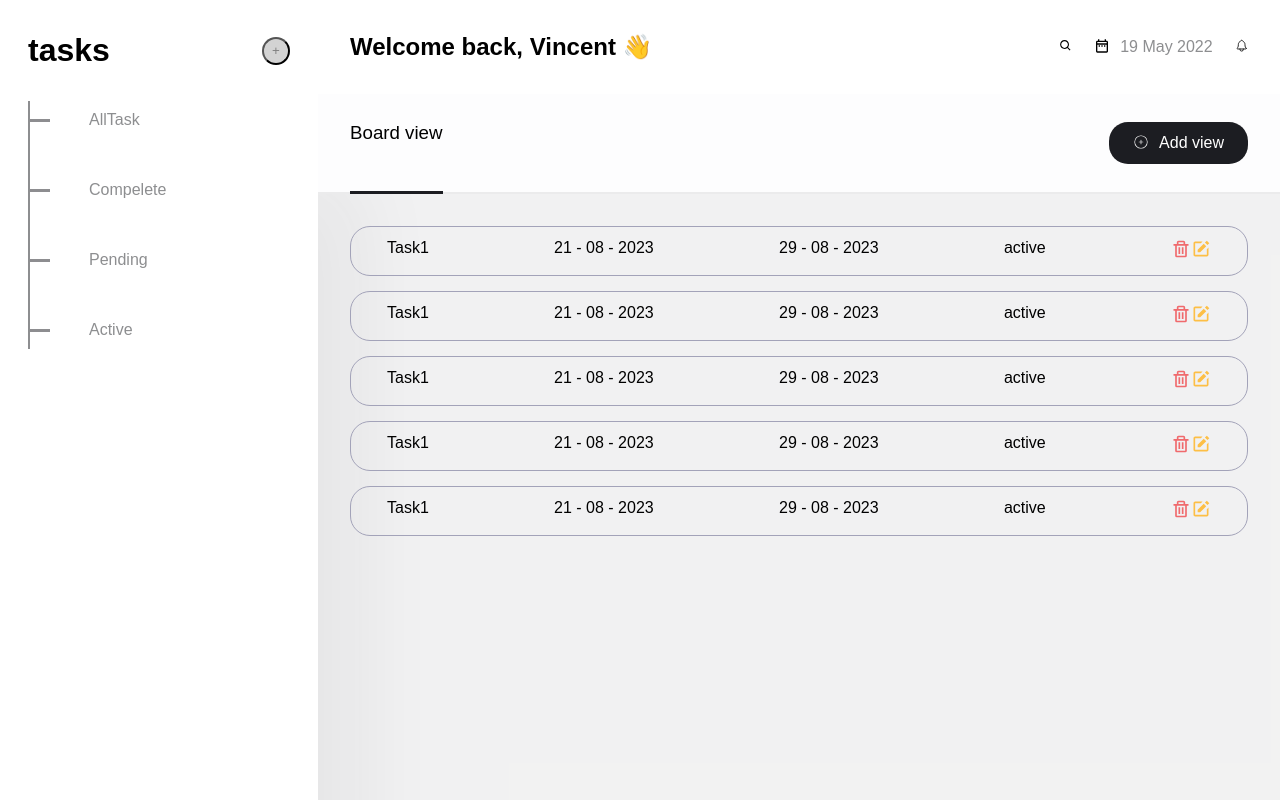
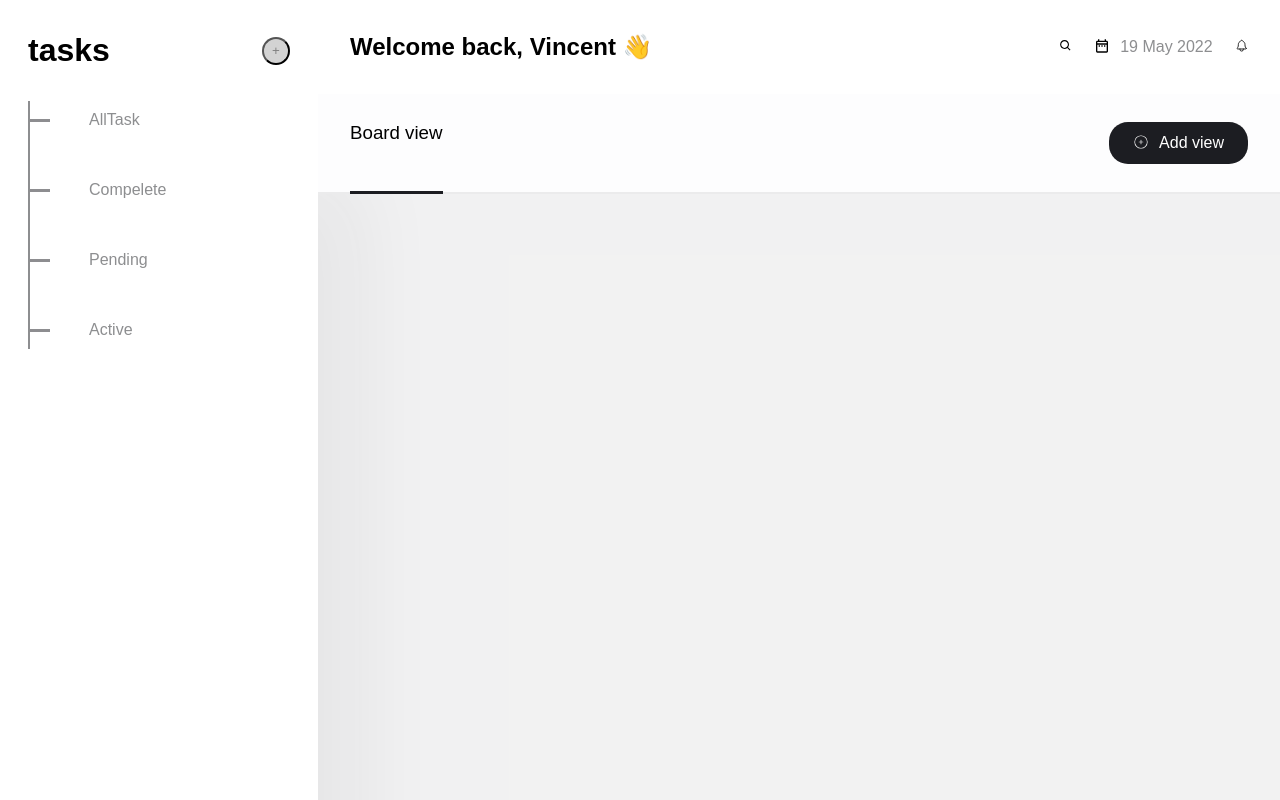
Before and after one commit to babaeiFateme/vanilla-react-todo, a React (Create React App) app in the folder my-app/: page / in a window 1280 px wide. Built offline with nearby package versions, Linux system fonts and the light colour scheme.

Commit message:
feat: add zustant

```diff
--- a/my-app/package.json
+++ b/my-app/package.json
@@ -13,7 +13,8 @@
     "react-icons": "^5.0.1",
     "react-router-dom": "^6.21.3",
     "react-scripts": "5.0.1",
-    "web-vitals": "^2.1.4"
+    "web-vitals": "^2.1.4",
+    "zustand": "^4.5.0"
   },
   "scripts": {
     "start": "react-scripts start",
--- a/my-app/src/components/Partials/Header/Header.jsx
+++ b/my-app/src/components/Partials/Header/Header.jsx
@@ -5,19 +5,20 @@ import { CiCirclePlus } from "react-icons/ci";
 import { BiAlignRight } from "react-icons/bi";
 
 import Modal from "../../Modal/Modal";
-import {  useRef, useState } from "react";
+import { useRef, useState } from "react";
+import useTodosStore from "../../../core/storage/useTodosStore";
 
 const Header = ({ isShow, sidebarHandler }) => {
     const [isModalOpen, setIsModalOpen] = useState(false);
-
+    const { todos, addTodo } = useTodosStore();
     const [formData, setFormData] = useState({
         title: "",
         startTime: "",
         endTime: "",
     });
-    const todosRef = useRef([]);
+    // const todosRef = useRef([]);
 
-    const [todos, setTodos] = useState([]);
+    // const [todos, setTodos] = useState([]);
 
     const modalHandler = () => {
         setIsModalOpen(!isModalOpen);
@@ -33,8 +34,7 @@ const Header = ({ isShow, sidebarHandler }) => {
         };
 
         // Update todosRef with the new task
-        todosRef.current = [...todosRef.current, newTodo];
-        setTodos(todosRef.current);
+        addTodo(newTodo);
 
         // Clear form fields
         setFormData({
--- a/my-app/src/components/TodoList/TodoList.jsx
+++ b/my-app/src/components/TodoList/TodoList.jsx
@@ -1,12 +1,29 @@
 import { BiTrash } from "react-icons/bi";
 import { BiSolidEdit } from "react-icons/bi";
+import useTodosStore from "../../core/storage/useTodosStore";
 
 const TodoList = () => {
+    const { todos } = useTodosStore();
     return (
         <div>
             <ul className="todos">
-
-                <li className="item">
+                {todos.map((item) => (
+                    <li className="item" key={item.id}>
+                        <div className="title">{item.title}</div>
+                        <div className="title">{item.endTime}</div>
+                        <div className="title">{item.endTime}</div>
+                        <div>active</div>
+                        <div>
+                            <button className="btn">
+                                <BiTrash className="fs-20 text-red" />
+                            </button>
+                            <button className="btn">
+                                <BiSolidEdit className="fs-20 text-orange" />
+                            </button>
+                        </div>
+                    </li>
+                ))}
+                {/* <li className="item">
                     <div className="title">Task1</div>
                     <div className="title">21 - 08 - 2023</div>
                     <div className="title">29 - 08 - 2023</div>
@@ -75,8 +92,7 @@ const TodoList = () => {
                             <BiSolidEdit className="fs-20 text-orange" />
                         </button>
                     </div>
-                </li>
-
+                </li> */}
             </ul>
         </div>
     );
--- /dev/null
+++ b/my-app/src/core/storage/useTodosStore.jsx
@@ -0,0 +1,9 @@
+import create from "zustand";
+
+export const useTodosStore = create((set) => ({
+    todos: [],
+    addTodo: (newTodo) =>
+        set((state) => ({ todos: [...state.todos, newTodo] })),
+}));
+
+export default useTodosStore;
```
Also changed, not shown: 1 other file (tests, documents, lock files or other folders).
